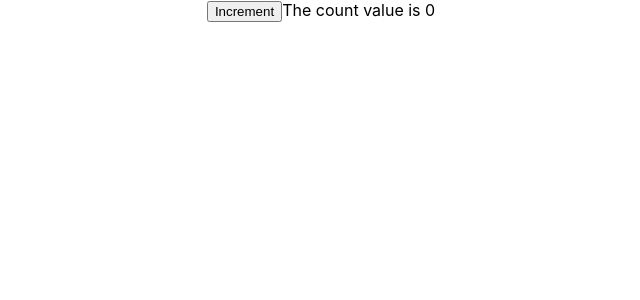
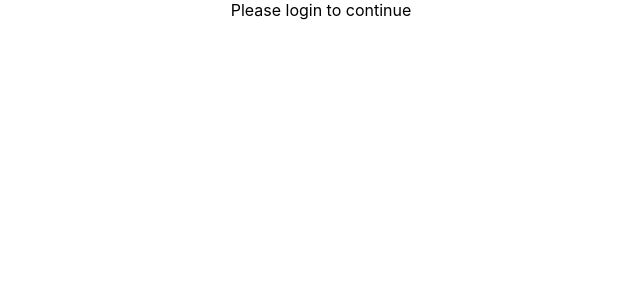
Before and after one commit to TRANMINHTUNG181101/Create-Template-React-TypeScript-App, a React (Create React App) app: page / in a window 1280 px wide. Shown: the top 300 px of the page, without its empty margins (319-959 px from the left). Built offline with nearby package versions, Linux system fonts and the light colour scheme.

Commit message:
Component Prop

```diff
--- a/src/App.tsx
+++ b/src/App.tsx
@@ -1,10 +1,11 @@
 import './App.css';
-import { Counter } from './components/class/Counter';
+import { Private } from './components/auth/Private';
+import { Profile } from './components/auth/Profile';
 
 function App() {
   return (
     <div className='App'>
-      <Counter message='The count value is ' />
+      <Private isLoggedIn={false} component={Profile} />
     </div>
   )
 }
--- /dev/null
+++ b/src/components/auth/Login.tsx
@@ -0,0 +1,3 @@
+export const Login = () => {
+    return <div>Please login to continue</div>
+}
--- /dev/null
+++ b/src/components/auth/Private.tsx
@@ -0,0 +1,17 @@
+import React from "react"
+import { Login } from "./Login"
+import { ProfileProps } from "./Profile"
+
+type PrivateProps = {
+    isLoggedIn: boolean
+    component: React.ComponentType<ProfileProps>
+}
+
+export const Private = ({ isLoggedIn, component: Component }: PrivateProps) => {
+    if(isLoggedIn) {
+        return <Component name='Tung' />
+    }
+    else {
+        return <Login />
+    }
+}
--- /dev/null
+++ b/src/components/auth/Profile.tsx
@@ -0,0 +1,7 @@
+export type ProfileProps = {
+    name: string
+}
+
+export const Profile = ({name}: ProfileProps) => {
+    return <div>Private Project component. Name is {name}</div>
+}
```
